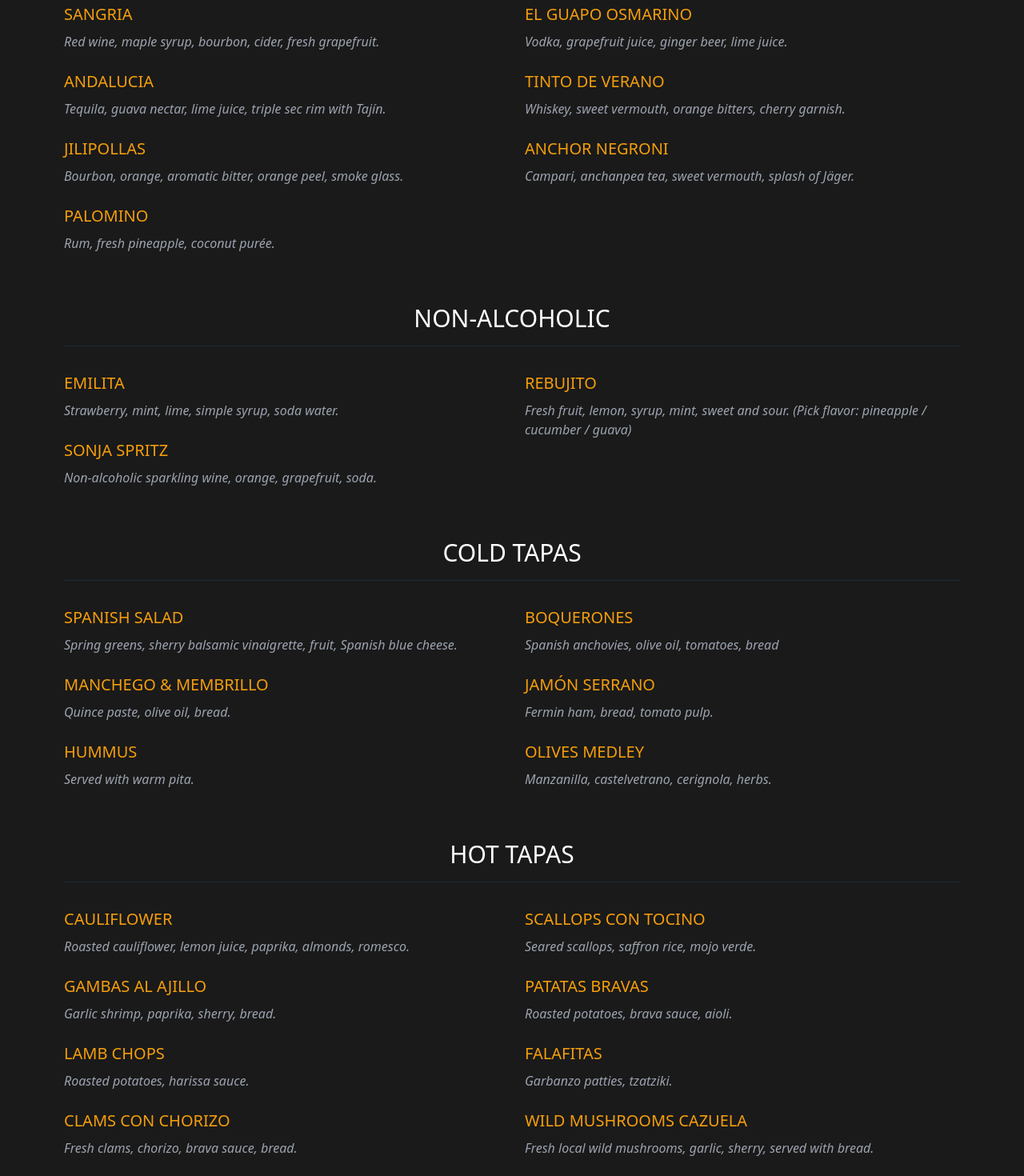
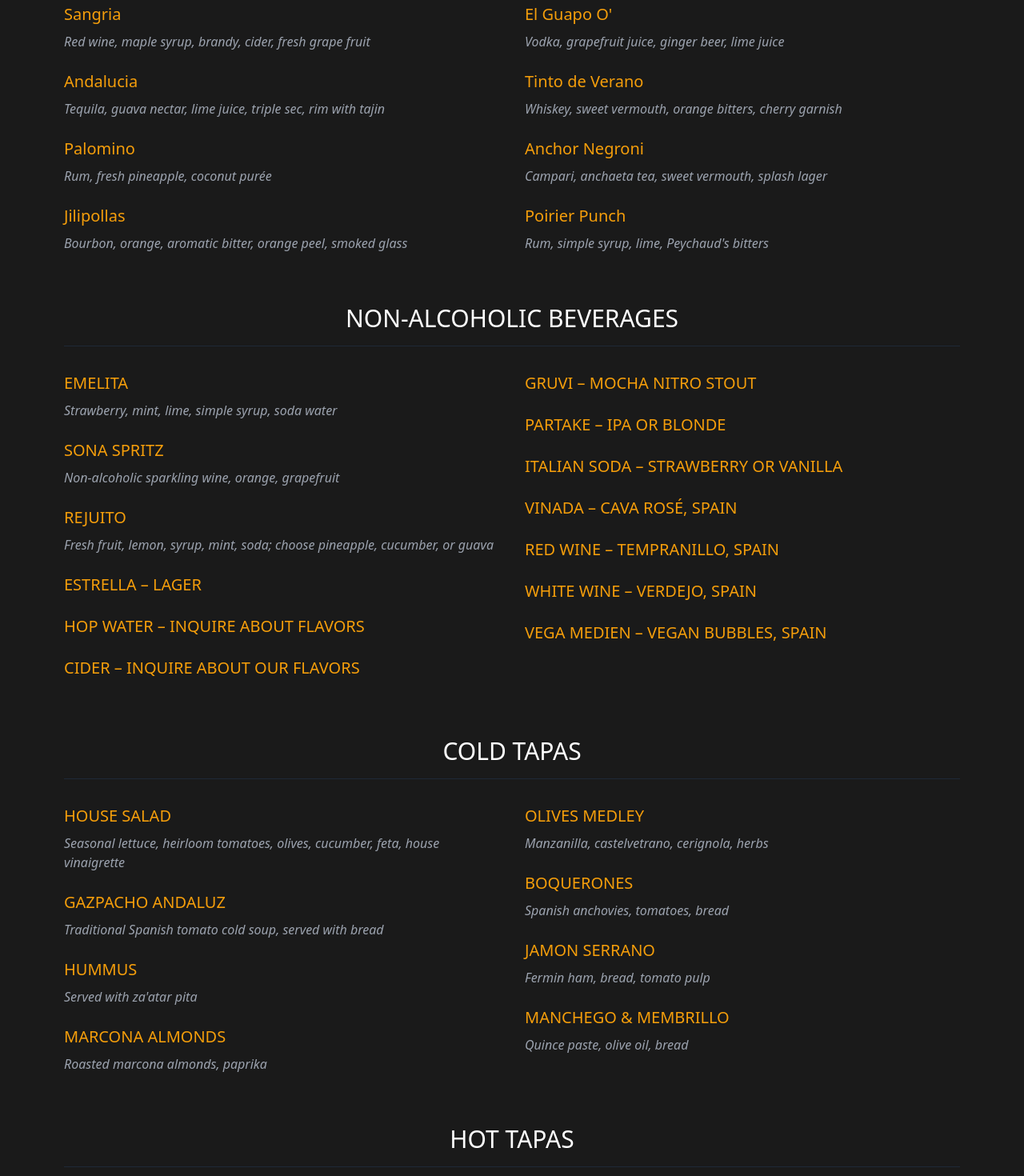
Before and after one commit to aisuperchargedlearning/Bainbridgetapas, a React (Vite) app: page / in a window 1280 px wide. Shown: the part 1220-2690 px from the top of the page at 80% size. Built offline with nearby package versions, Linux system fonts and the light colour scheme; a web font is replaced by a local one.

Commit message:
Menu updates Aug2

```diff
--- a/src/components/Hero.tsx
+++ b/src/components/Hero.tsx
@@ -25,7 +25,7 @@ export const Hero = () => {
   };
 
   return (
-    <div id="hero" className="relative min-h-screen flex items-center justify-center">
+    <div id="hero" className="relative min-h-screen flex items-center justify-center pt-20">
       {/* Background Images */}
       {images.map((image, index) => (
         <div
@@ -49,12 +49,12 @@ export const Hero = () => {
       <div className="relative z-20 max-w-[1400px] mx-auto px-4">
         <div className="max-w-3xl">
           <p className="text-amber-500 uppercase tracking-[0.2em] mb-4 text-base md:text-lg">The Spanish Experience</p>
-          <h1 className="text-4xl sm:text-5xl md:text-6xl lg:text-7xl font-light mb-8 leading-tight">
+          <h1 className="text-4xl sm:text-5xl md:text-6xl lg:text-7xl font-light mb-12 leading-tight">
             Authentic
             <br />
             <span className="font-medium">Spanish Tapas</span>
           </h1>
-          <p className="text-lg sm:text-xl md:text-2xl text-gray-300 mb-12 leading-relaxed max-w-2xl">
+          <p className="text-lg sm:text-xl md:text-2xl text-gray-300 mb-16 leading-relaxed max-w-2xl">
             Discover the Essence of Spanish Cuisine at the Heart of Bainbridge Island
           </p>
           <button
--- a/src/components/Menu.tsx
+++ b/src/components/Menu.tsx
@@ -17,34 +17,38 @@ export const Menu = () => {
           <div className="grid md:grid-cols-2 gap-8">
             <div className="space-y-6">
               <div>
-                <h4 className="text-xl text-amber-500 mb-2">SANGRIA</h4>
-                <p className="text-gray-400 italic">Red wine, maple syrup, bourbon, cider, fresh grapefruit.</p>
+                <h4 className="text-xl text-amber-500 mb-2">Sangria</h4>
+                <p className="text-gray-400 italic">Red wine, maple syrup, brandy, cider, fresh grape fruit</p>
               </div>
               <div>
-                <h4 className="text-xl text-amber-500 mb-2">ANDALUCIA</h4>
-                <p className="text-gray-400 italic">Tequila, guava nectar, lime juice, triple sec rim with Tajín.</p>
+                <h4 className="text-xl text-amber-500 mb-2">Andalucia</h4>
+                <p className="text-gray-400 italic">Tequila, guava nectar, lime juice, triple sec, rim with tajin</p>
               </div>
               <div>
-                <h4 className="text-xl text-amber-500 mb-2">JILIPOLLAS</h4>
-                <p className="text-gray-400 italic">Bourbon, orange, aromatic bitter, orange peel, smoke glass.</p>
+                <h4 className="text-xl text-amber-500 mb-2">Palomino</h4>
+                <p className="text-gray-400 italic">Rum, fresh pineapple, coconut purée</p>
               </div>
               <div>
-                <h4 className="text-xl text-amber-500 mb-2">PALOMINO</h4>
-                <p className="text-gray-400 italic">Rum, fresh pineapple, coconut purée.</p>
+                <h4 className="text-xl text-amber-500 mb-2">Jilipollas</h4>
+                <p className="text-gray-400 italic">Bourbon, orange, aromatic bitter, orange peel, smoked glass</p>
               </div>
             </div>
             <div className="space-y-6">
               <div>
-                <h4 className="text-xl text-amber-500 mb-2">EL GUAPO OSMARINO</h4>
-                <p className="text-gray-400 italic">Vodka, grapefruit juice, ginger beer, lime juice.</p>
+                <h4 className="text-xl text-amber-500 mb-2">El Guapo O'</h4>
+                <p className="text-gray-400 italic">Vodka, grapefruit juice, ginger beer, lime juice</p>
               </div>
               <div>
-                <h4 className="text-xl text-amber-500 mb-2">TINTO DE VERANO</h4>
-                <p className="text-gray-400 italic">Whiskey, sweet vermouth, orange bitters, cherry garnish.</p>
+                <h4 className="text-xl text-amber-500 mb-2">Tinto de Verano</h4>
+                <p className="text-gray-400 italic">Whiskey, sweet vermouth, orange bitters, cherry garnish</p>
               </div>
               <div>
-                <h4 className="text-xl text-amber-500 mb-2">ANCHOR NEGRONI</h4>
-                <p className="text-gray-400 italic">Campari, anchanpea tea, sweet vermouth, splash of Jäger.</p>
+                <h4 className="text-xl text-amber-500 mb-2">Anchor Negroni</h4>
+                <p className="text-gray-400 italic">Campari, anchaeta tea, sweet vermouth, splash lager</p>
+              </div>
+              <div>
+                <h4 className="text-xl text-amber-500 mb-2">Poirier Punch</h4>
+                <p className="text-gray-400 italic">Rum, simple syrup, lime, Peychaud's bitters</p>
               </div>
             </div>
           </div>
@@ -52,22 +56,52 @@ export const Menu = () => {
 
         {/* Non-Alcoholic */}
         <div className="mb-16">
-          <h3 className="text-3xl font-light mb-8 text-white text-center uppercase border-b border-gray-800 pb-4">Non-Alcoholic</h3>
+          <h3 className="text-3xl font-light mb-8 text-white text-center uppercase border-b border-gray-800 pb-4">Non-Alcoholic Beverages</h3>
           <div className="grid md:grid-cols-2 gap-8">
             <div className="space-y-6">
               <div>
-                <h4 className="text-xl text-amber-500 mb-2">EMILITA</h4>
-                <p className="text-gray-400 italic">Strawberry, mint, lime, simple syrup, soda water.</p>
+                <h4 className="text-xl text-amber-500 mb-2">EMELITA</h4>
+                <p className="text-gray-400 italic">Strawberry, mint, lime, simple syrup, soda water</p>
               </div>
               <div>
-                <h4 className="text-xl text-amber-500 mb-2">SONJA SPRITZ</h4>
-                <p className="text-gray-400 italic">Non-alcoholic sparkling wine, orange, grapefruit, soda.</p>
+                <h4 className="text-xl text-amber-500 mb-2">SONA SPRITZ</h4>
+                <p className="text-gray-400 italic">Non-alcoholic sparkling wine, orange, grapefruit</p>
+              </div>
+              <div>
+                <h4 className="text-xl text-amber-500 mb-2">REJUITO</h4>
+                <p className="text-gray-400 italic">Fresh fruit, lemon, syrup, mint, soda; choose pineapple, cucumber, or guava</p>
+              </div>
+              <div>
+                <h4 className="text-xl text-amber-500 mb-2">ESTRELLA – LAGER</h4>
+              </div>
+              <div>
+                <h4 className="text-xl text-amber-500 mb-2">HOP WATER – INQUIRE ABOUT FLAVORS</h4>
+              </div>
+              <div>
+                <h4 className="text-xl text-amber-500 mb-2">CIDER – INQUIRE ABOUT OUR FLAVORS</h4>
               </div>
             </div>
             <div className="space-y-6">
               <div>
-                <h4 className="text-xl text-amber-500 mb-2">REBUJITO</h4>
-                <p className="text-gray-400 italic">Fresh fruit, lemon, syrup, mint, sweet and sour. (Pick flavor: pineapple / cucumber / guava)</p>
+                <h4 className="text-xl text-amber-500 mb-2">GRUVI – MOCHA NITRO STOUT</h4>
+              </div>
+              <div>
+                <h4 className="text-xl text-amber-500 mb-2">PARTAKE – IPA OR BLONDE</h4>
+              </div>
+              <div>
+                <h4 className="text-xl text-amber-500 mb-2">ITALIAN SODA – STRAWBERRY OR VANILLA</h4>
+              </div>
+              <div>
+                <h4 className="text-xl text-amber-500 mb-2">VINADA – CAVA ROSÉ, SPAIN</h4>
+              </div>
+              <div>
+                <h4 className="text-xl text-amber-500 mb-2">RED WINE – TEMPRANILLO, SPAIN</h4>
+              </div>
+              <div>
+                <h4 className="text-xl text-amber-500 mb-2">WHITE WINE – VERDEJO, SPAIN</h4>
+              </div>
+              <div>
+                <h4 className="text-xl text-amber-500 mb-2">VEGA MEDIEN – VEGAN BUBBLES, SPAIN</h4>
               </div>
             </div>
           </div>
@@ -79,30 +113,38 @@ export const Menu = () => {
           <div className="grid md:grid-cols-2 gap-8">
             <div className="space-y-6">
               <div>
-                <h4 className="text-xl text-amber-500 mb-2">SPANISH SALAD</h4>
-                <p className="text-gray-400 italic">Spring greens, sherry balsamic vinaigrette, fruit, Spanish blue cheese.</p>
+                <h4 className="text-xl text-amber-500 mb-2">HOUSE SALAD</h4>
+                <p className="text-gray-400 italic">Seasonal lettuce, heirloom tomatoes, olives, cucumber, feta, house vinaigrette</p>
               </div>
               <div>
-                <h4 className="text-xl text-amber-500 mb-2">MANCHEGO & MEMBRILLO</h4>
-                <p className="text-gray-400 italic">Quince paste, olive oil, bread.</p>
+                <h4 className="text-xl text-amber-500 mb-2">GAZPACHO ANDALUZ</h4>
+                <p className="text-gray-400 italic">Traditional Spanish tomato cold soup, served with bread</p>
               </div>
               <div>
                 <h4 className="text-xl text-amber-500 mb-2">HUMMUS</h4>
-                <p className="text-gray-400 italic">Served with warm pita.</p>
+                <p className="text-gray-400 italic">Served with za'atar pita</p>
+              </div>
+              <div>
+                <h4 className="text-xl text-amber-500 mb-2">MARCONA ALMONDS</h4>
+                <p className="text-gray-400 italic">Roasted marcona almonds, paprika</p>
               </div>
             </div>
             <div className="space-y-6">
               <div>
-                <h4 className="text-xl text-amber-500 mb-2">BOQUERONES</h4>
-                <p className="text-gray-400 italic">Spanish anchovies, olive oil, tomatoes, bread</p>
+                <h4 className="text-xl text-amber-500 mb-2">OLIVES MEDLEY</h4>
+                <p className="text-gray-400 italic">Manzanilla, castelvetrano, cerignola, herbs</p>
               </div>
               <div>
-                <h4 className="text-xl text-amber-500 mb-2">JAMÓN SERRANO</h4>
-                <p className="text-gray-400 italic">Fermin ham, bread, tomato pulp.</p>
+                <h4 className="text-xl text-amber-500 mb-2">BOQUERONES</h4>
+                <p className="text-gray-400 italic">Spanish anchovies, tomatoes, bread</p>
               </div>
               <div>
-                <h4 className="text-xl text-amber-500 mb-2">OLIVES MEDLEY</h4>
-                <p className="text-gray-400 italic">Manzanilla, castelvetrano, cerignola, herbs.</p>
+                <h4 className="text-xl text-amber-500 mb-2">JAMON SERRANO</h4>
+                <p className="text-gray-400 italic">Fermin ham, bread, tomato pulp</p>
+              </div>
+              <div>
+                <h4 className="text-xl text-amber-500 mb-2">MANCHEGO & MEMBRILLO</h4>
+                <p className="text-gray-400 italic">Quince paste, olive oil, bread</p>
               </div>
             </div>
           </div>
@@ -114,10 +156,6 @@ export const Menu = () => {
           <div className="grid md:grid-cols-2 gap-8">
             <div className="space-y-6">
               <div>
-                <h4 className="text-xl text-amber-500 mb-2">CAULIFLOWER</h4>
-                <p className="text-gray-400 italic">Roasted cauliflower, lemon juice, paprika, almonds, romesco.</p>
-              </div>
-              <div>
                 <h4 className="text-xl text-amber-500 mb-2">GAMBAS AL AJILLO</h4>
                 <p className="text-gray-400 italic">Garlic shrimp, paprika, sherry, bread.</p>
               </div>
@@ -126,26 +164,42 @@ export const Menu = () => {
                 <p className="text-gray-400 italic">Roasted potatoes, harissa sauce.</p>
               </div>
               <div>
-                <h4 className="text-xl text-amber-500 mb-2">CLAMS CON CHORIZO</h4>
-                <p className="text-gray-400 italic">Fresh clams, chorizo, brava sauce, bread.</p>
+                <h4 className="text-xl text-amber-500 mb-2">LAMB MINI PITAS</h4>
+                <p className="text-gray-400 italic">Braised lamb, onion, harissa.</p>
               </div>
-            </div>
-            <div className="space-y-6">
               <div>
-                <h4 className="text-xl text-amber-500 mb-2">SCALLOPS CON TOCINO</h4>
-                <p className="text-gray-400 italic">Seared scallops, saffron rice, mojo verde.</p>
+                <h4 className="text-xl text-amber-500 mb-2">CLAMS</h4>
+                <p className="text-gray-400 italic">Fresh clams, brava sauce, bread.</p>
+              </div>
+              <div>
+                <h4 className="text-xl text-amber-500 mb-2">GARBANZO CON CHORIZO</h4>
+                <p className="text-gray-400 italic">Local green garbanzo, Spanish chorizo.</p>
               </div>
               <div>
                 <h4 className="text-xl text-amber-500 mb-2">PATATAS BRAVAS</h4>
                 <p className="text-gray-400 italic">Roasted potatoes, brava sauce, aioli.</p>
               </div>
+            </div>
+            <div className="space-y-6">
               <div>
-                <h4 className="text-xl text-amber-500 mb-2">FALAFITAS</h4>
-                <p className="text-gray-400 italic">Garbanzo patties, tzatziki.</p>
+                <h4 className="text-xl text-amber-500 mb-2">CAULIFLOWER</h4>
+                <p className="text-gray-400 italic">Roasted cauliflower, lemon juice, paprika, romesco.</p>
               </div>
               <div>
                 <h4 className="text-xl text-amber-500 mb-2">WILD MUSHROOMS CAZUELA</h4>
-                <p className="text-gray-400 italic">Fresh local wild mushrooms, garlic, sherry, served with bread.</p>
+                <p className="text-gray-400 italic">Fresh local wild mushrooms, garlic, sherry, mushrooms with bread.</p>
+              </div>
+              <div>
+                <h4 className="text-xl text-amber-500 mb-2">PINCHO MORUNO</h4>
+                <p className="text-gray-400 italic">Pork skewer, blue cheese sauce.</p>
+              </div>
+              <div>
+                <h4 className="text-xl text-amber-500 mb-2">SPANAKOPITA (SPINACH PIE)</h4>
+                <p className="text-gray-400 italic">Spinach, feta cheese, phyllo dough, tzatziki.</p>
+              </div>
+              <div>
+                <h4 className="text-xl text-amber-500 mb-2">EMPANADAS</h4>
+                <p className="text-gray-400 italic">Ground beef, four cheese, harissa.</p>
               </div>
             </div>
           </div>
@@ -185,41 +239,38 @@ export const Menu = () => {
           <div className="space-y-6">
             <div>
               <h4 className="text-xl text-amber-500 mb-2">PAELLA MIXTA</h4>
-              <p className="text-gray-400 italic">Spanish chorizo, Manila clams, chicken, prawns, saffron broth, rice, paprika, aioli. (Please allow 45-60 minutes.)</p>
+              <p className="text-gray-400 italic">Spanish chorizo, Manila clams, chicken, prawns, saffron broth, rice, paprika, aioli. (Please allow 45–60 min.)</p>
+            </div>
+            <div>
+              <h4 className="text-xl text-amber-500 mb-2">POLLO A LA BRAVA</h4>
+              <p className="text-gray-400 italic">Free range chicken, potatoes, veggies, brava sauce</p>
             </div>
             <div>
               <h4 className="text-xl text-amber-500 mb-2">LAMB TAGINE</h4>
-              <p className="text-gray-400 italic">Braised Moroccan-style lamb, ras el hanout, dried apricots, veggies, rice, harissa.</p>
-            </div>
-            <div>
-              <h4 className="text-xl text-amber-500 mb-2">POLLO A LA BRAVA</h4>
-              <p className="text-gray-400 italic">Chicken, rice, vegetables, brava sauce.</p>
+              <p className="text-gray-400 italic">Braised Moroccan-style lamb, ras el hanout, dried apricots, veggies, rice and harissa</p>
             </div>
             <div>
               <h4 className="text-xl text-amber-500 mb-2">FRESH HALIBUT ROMESCO</h4>
-              <p className="text-gray-400 italic">Seared halibut, rice, vegetables, romesco sauce.</p>
+              <p className="text-gray-400 italic">Seared halibut, rice, veggies, romesco sauce</p>
             </div>
           </div>
         </div>
 
-        {/* Tour de España */}
-        <div className="border border-white p-8 text-center mb-16">
-          <h3 className="text-2xl text-white mb-4">TOUR DE ESPAÑA FOR TWO</h3>
-          <p className="text-gray-400">Mushroom soup, olives medley, jamón serrano, empanadas, patatas bravas, paella mixta, Basque cheesecake.</p>
-        </div>
-
         {/* Postres */}
         <div className="mb-16">
-          <h3 className="text-3xl font-light mb-8 text-white text-center uppercase border-b border-gray-800 pb-4">Postres</h3>
-          <div className="grid grid-cols-3 gap-8 text-center">
+          <h3 className="text-3xl font-light mb-8 text-white text-center uppercase border-b border-gray-800 pb-4">Dessert</h3>
+          <div className="space-y-6">
             <div>
               <h4 className="text-xl text-amber-500 mb-2">BASQUE CHEESECAKE</h4>
-            </div>
-            <div>
-              <h4 className="text-xl text-amber-500 mb-2">CHOCOLATE CAKE</h4>
+              <p className="text-gray-400 italic">Gluten-free Spanish cheesecake, berries compote</p>
             </div>
             <div>
               <h4 className="text-xl text-amber-500 mb-2">GELATO</h4>
+              <p className="text-gray-400 italic">Please inquire about the selection of flavors</p>
+            </div>
+            <div>
+              <h4 className="text-xl text-amber-500 mb-2">CHOCOLATE MOUSSE</h4>
+              <p className="text-gray-400 italic">Chocolate hazelnut, dark chocolate</p>
             </div>
           </div>
         </div>
```
